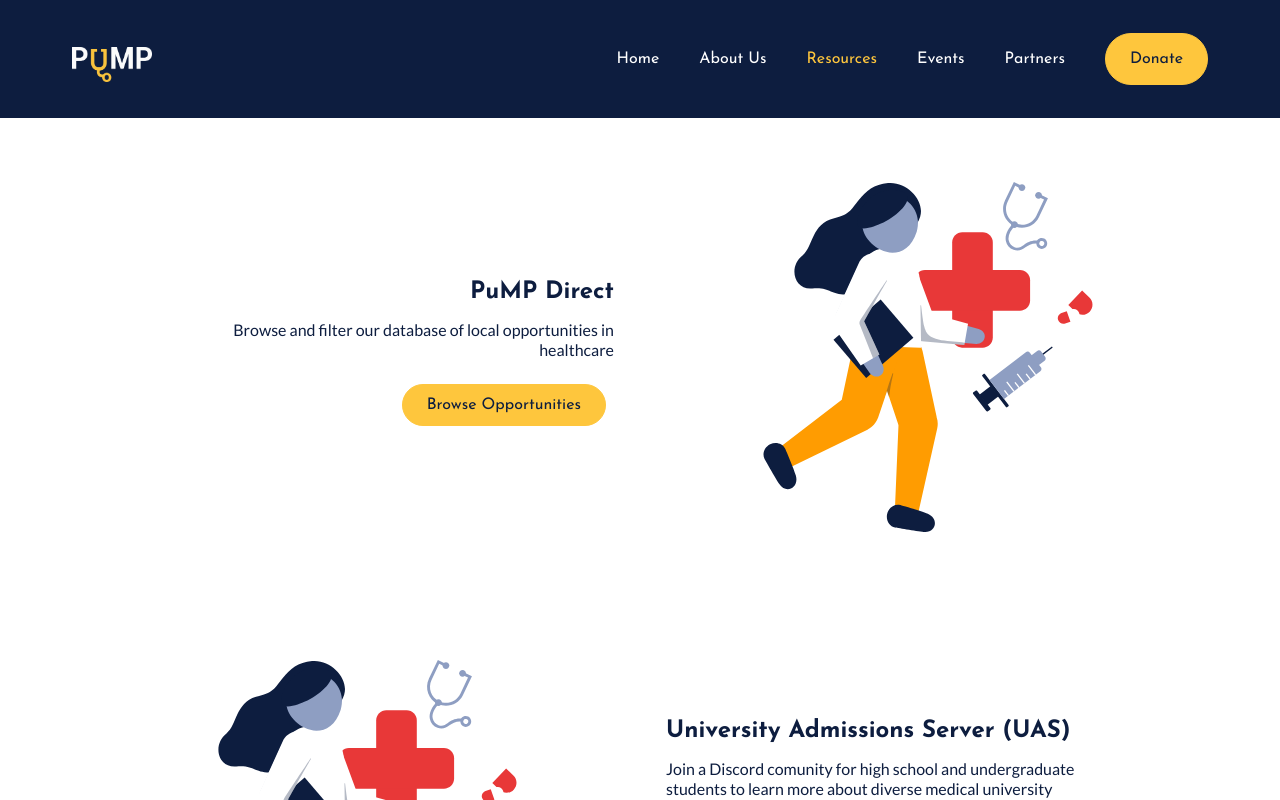
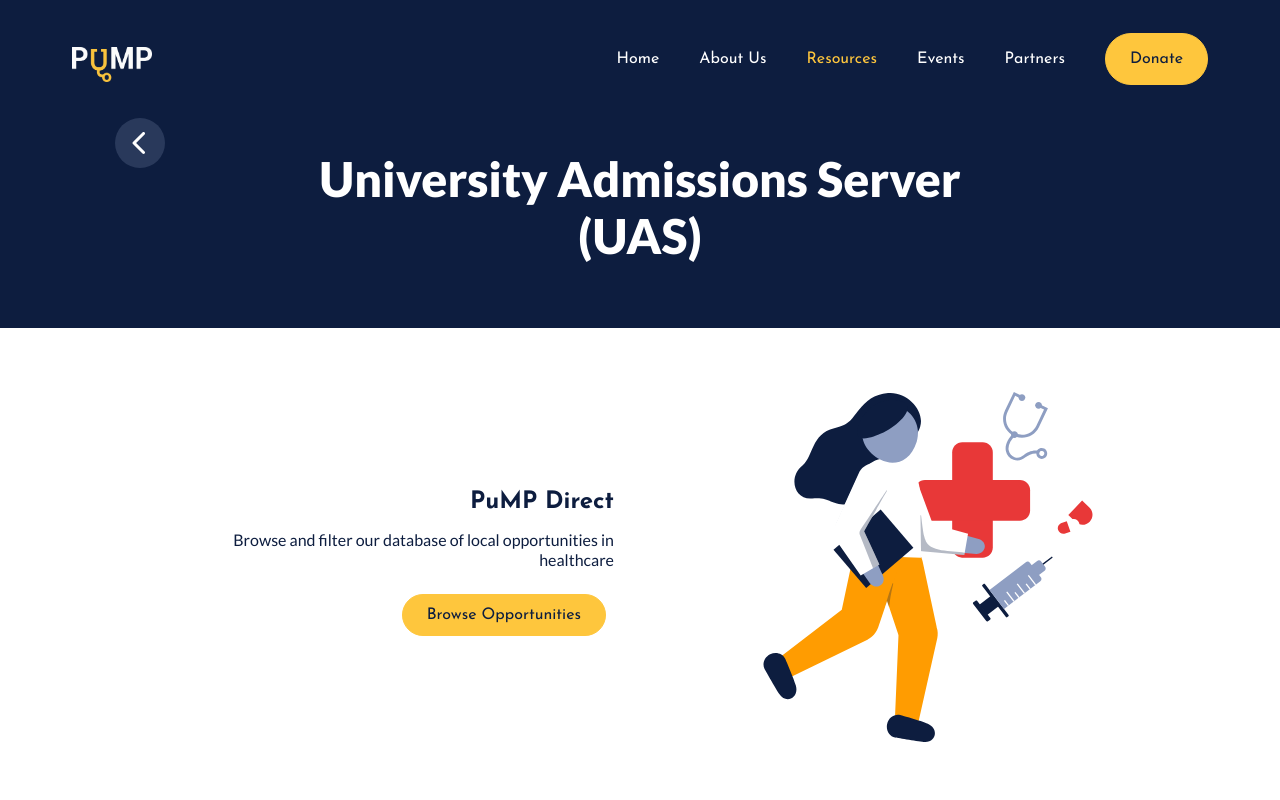
Before and after one commit to PuMProfessionals/pump-web-v2, a Next.js app: page /resources in a window 1280 px wide. Shown: the top 800 px of the page. Built offline with nearby package versions, Linux system fonts and the light colour scheme.

Commit message:
Add title section components

```diff
--- /dev/null
+++ b/components/Title.jsx
@@ -0,0 +1,48 @@
+import React from "react";
+import styled from "styled-components";
+import PropTypes from "prop-types";
+import Image from "next/image";
+
+import LeftArrow from "../public/home/LeftArrow.svg";
+
+/**
+ * text prop
+ * background color prop
+ * back button optional
+ * |- link prop
+ * description optional
+ * |- align left
+ * |- optional image (right aligned)
+ */
+
+export const Title = () => (
+  <Wrapper>
+    <BackArrow>
+      <Image src={LeftArrow} width={50} />
+    </BackArrow>
+    <STitle>University Admissions Server (UAS)</STitle>
+  </Wrapper>
+);
+
+const STitle = styled.h1`
+  width: 60%;
+  font-size: 3rem; /* TODO: shrink text on mobile */
+  color: white;
+  font-weight: 900;
+`;
+
+const BackArrow = styled.div`
+  position: absolute;
+  left: 9%;
+`;
+
+const Wrapper = styled.div`
+  display: flex;
+  justify-content: center;
+  align-items: flex-start;
+  text-align: center;
+  padding-bottom: 2rem;
+  ${({ theme }) => `
+    background-color: ${theme.colors.navy};
+  `};
+`;
--- a/components/index.js
+++ b/components/index.js
@@ -9,3 +9,4 @@
 export { LeftImageTextLayout } from "./LeftImageTextLayout";
 export { Video } from "./Video";
 export { StudentResource } from "./StudentResource";
+export { Title } from "./Title";
--- a/pages/resources.jsx
+++ b/pages/resources.jsx
@@ -1,6 +1,7 @@
 import Head from "next/head";
 import { PageLayout } from "../sections/hoc";
 import { ResourcesSection } from "../sections/resources";
+import { Title } from "../components/";
 
 export default function About({ ...props }) {
   return (
@@ -9,6 +10,7 @@
         <title>PuMP</title>
       </Head>
       <PageLayout>
+        <Title />
         <ResourcesSection />
       </PageLayout>
     </div>
```
